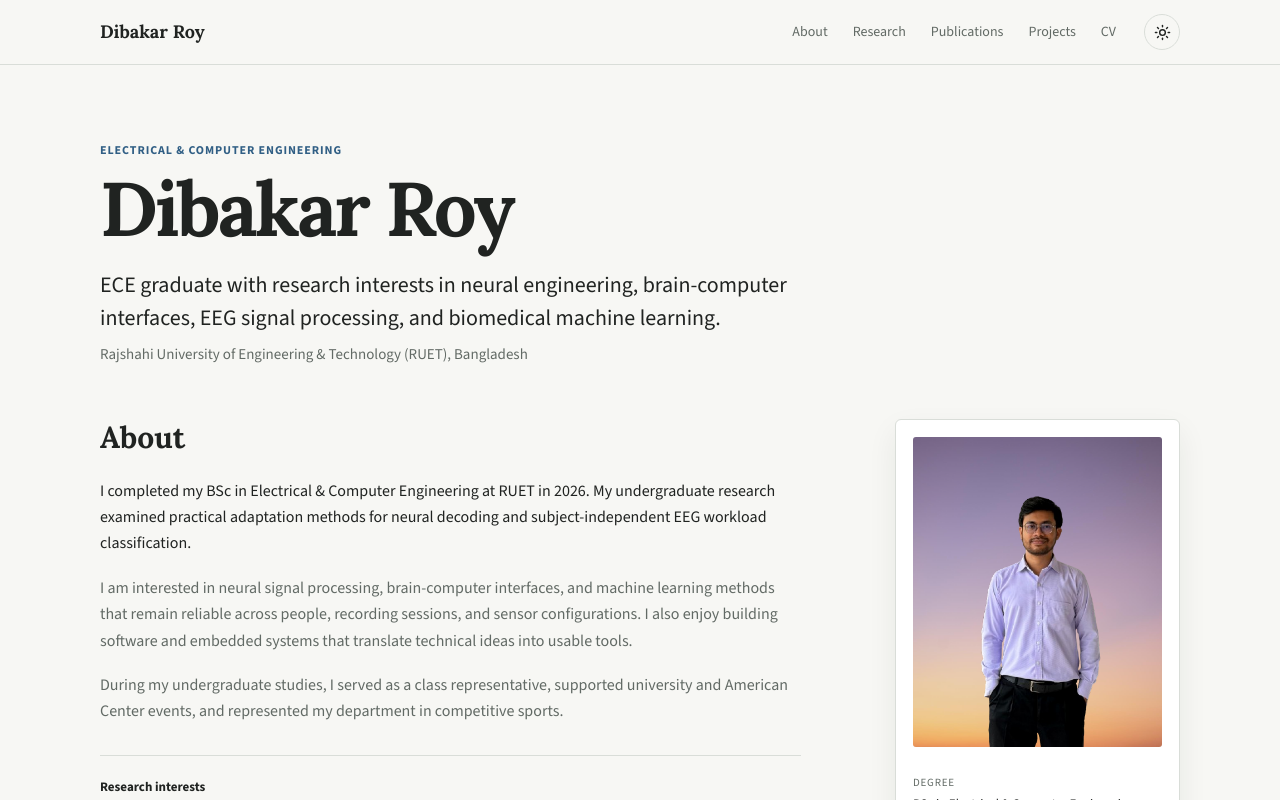
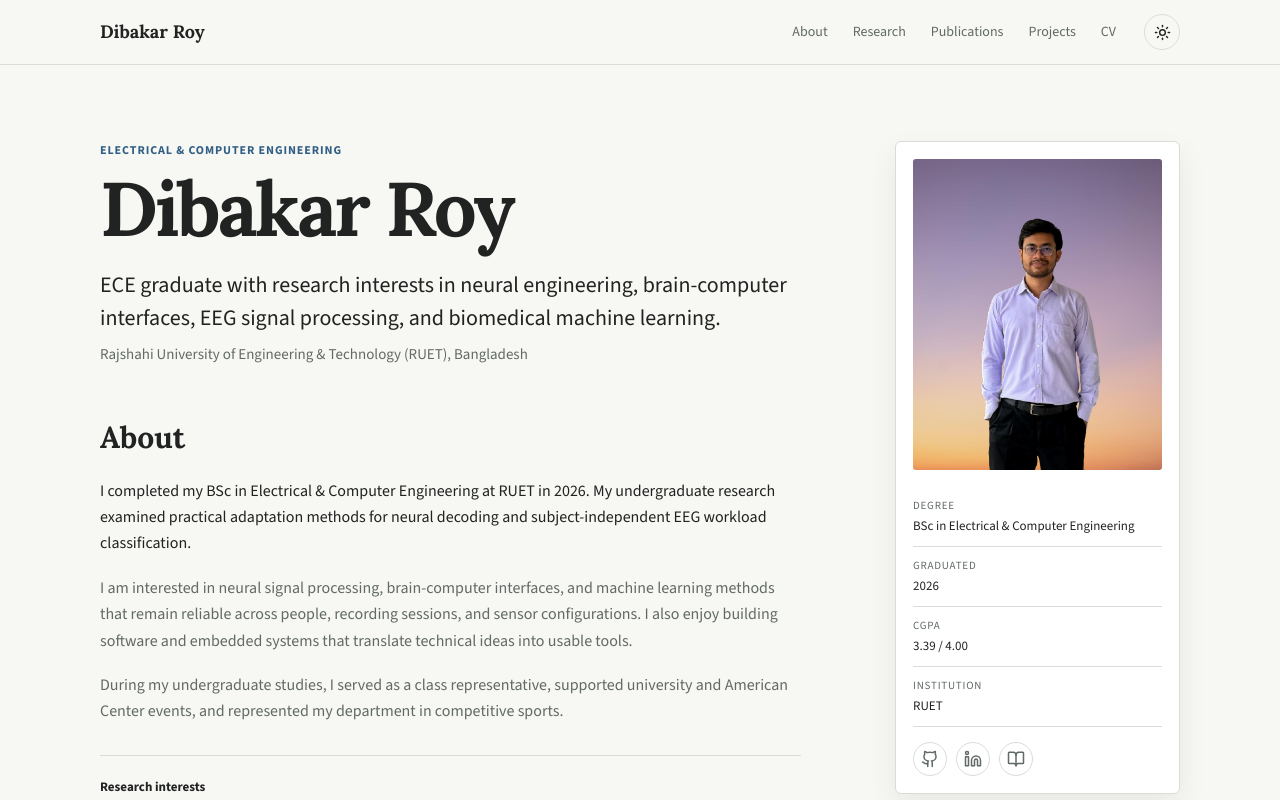
Before and after one commit to roy056/roy056.github.io, a Next.js app: page / in a window 1280 px wide. Shown: the top 800 px of the page. Built offline with nearby package versions, Linux system fonts and the light colour scheme.

Commit message:
Align profile card with name heading

```diff
--- a/app/page.tsx
+++ b/app/page.tsx
@@ -169,6 +169,8 @@ export default function Home() {
 
       <main id="main-content" tabIndex={-1}>
         <section className="about-section page-section" id="about">
+          <div className="about-grid">
+            <div className="about-primary">
               <div className="intro-block">
                 <p className="kicker">Electrical &amp; Computer Engineering</p>
                 <h1>Dibakar Roy</h1>
@@ -176,7 +178,6 @@ export default function Home() {
                 <p className="affiliation">Rajshahi University of Engineering &amp; Technology (RUET), Bangladesh</p>
               </div>
 
-          <div className="about-grid">
               <article className="about-copy">
                 <h2>About</h2>
                 <p>
@@ -203,6 +204,7 @@ export default function Home() {
                   <a href="mailto:dibakarroy4056@gmail.com"><Mail size={16} /> Email</a>
                 </div>
               </article>
+            </div>
 
             <aside className="profile-panel" aria-label="Profile summary">
               <div className="profile-image">
```
Lines whose indentation alone changed are shown as unchanged.
